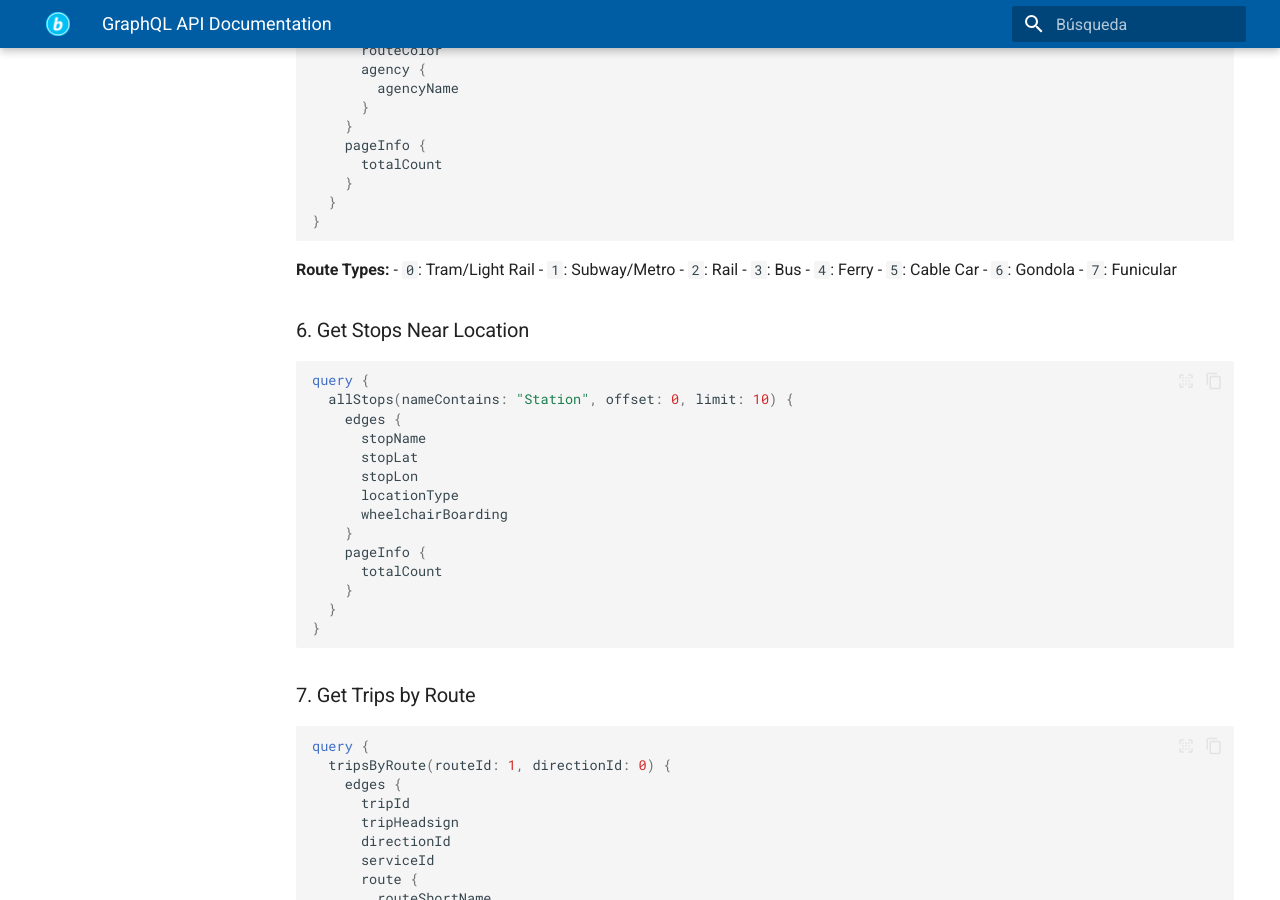
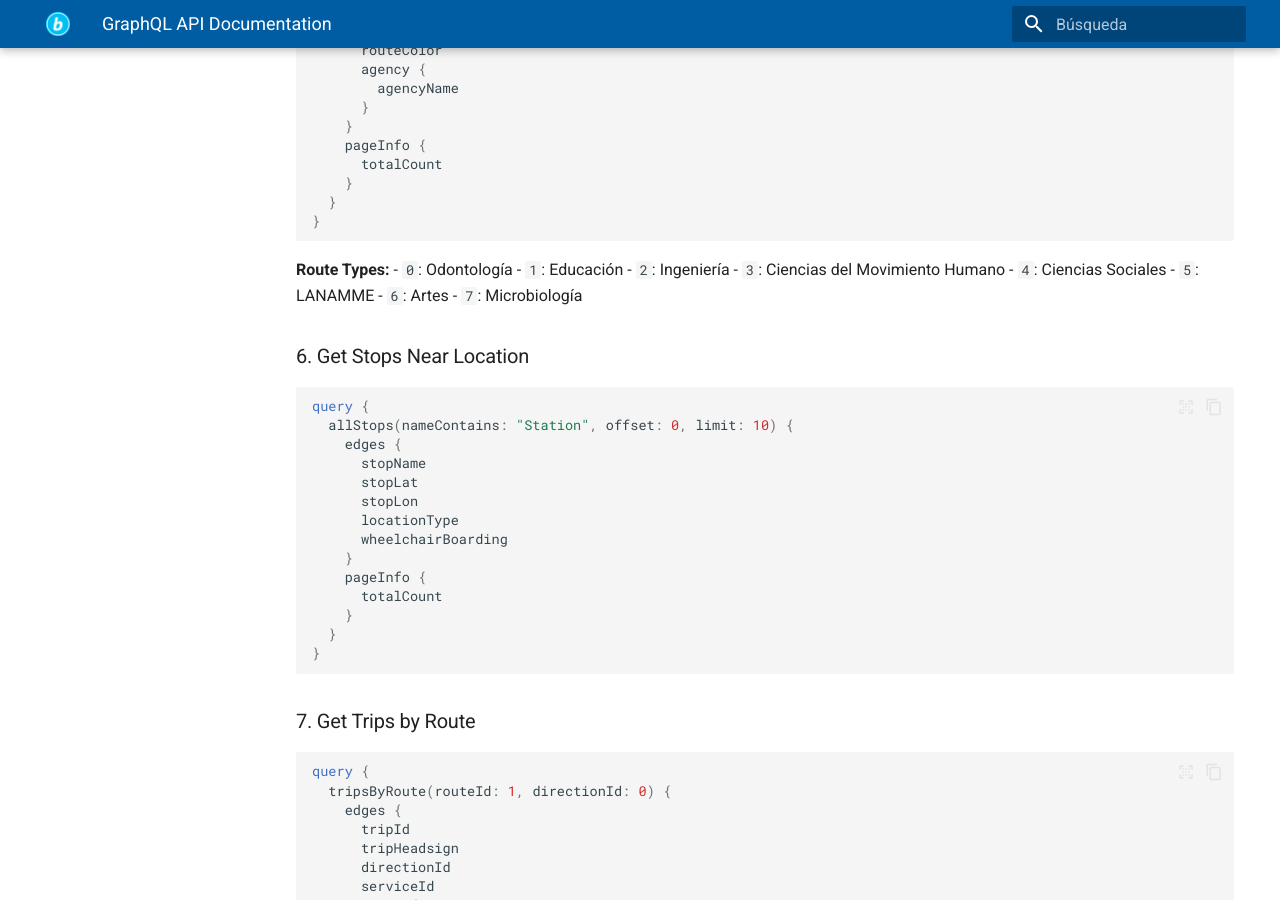
Before and after one commit to simovilab/databus, an MkDocs documentation site: the page built from docs/graphql.md, in a window 1280 px wide and 900 px high, scrolled down 3847 px. Built offline with MkDocs 1.6.1 and Material for MkDocs 9.7.7, drawn with Linux system fonts in a browser that asks for light colours.

Commit message:
Update route types

````diff
--- a/docs/graphql.md
+++ b/docs/graphql.md
@@ -182,14 +182,14 @@ query {
 ```
 
 **Route Types:**
-- `0`: Tram/Light Rail
-- `1`: Subway/Metro
-- `2`: Rail
-- `3`: Bus
-- `4`: Ferry
-- `5`: Cable Car
-- `6`: Gondola
-- `7`: Funicular
+- `0`: Odontología
+- `1`: Educación
+- `2`: Ingeniería
+- `3`: Ciencias del Movimiento Humano
+- `4`: Ciencias Sociales
+- `5`: LANAMME
+- `6`: Artes
+- `7`: Microbiología
 
 ### 6. Get Stops Near Location
 
````
